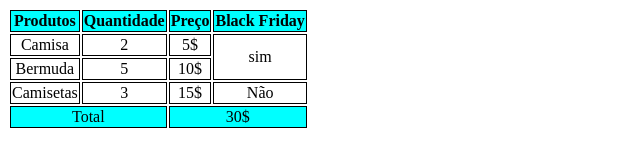
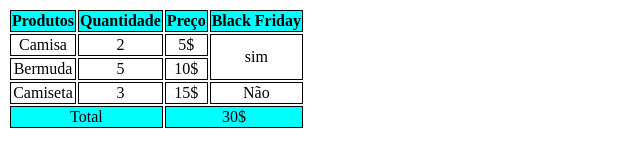
Before and after one commit to Jv-W/aula-tabela, a plain HTML site: page index.html in a window 1280 px wide. Shown: the full height of the page, 0-640 px from the left. Drawn offline with Linux system fonts and the light colour scheme.

Commit message:
trocando os de plural para singular

```diff
--- a/index.html
+++ b/index.html
@@ -49,7 +49,7 @@
                 <td>10$</td>
             </tr>
             <tr>
-                <td>Camisetas</td>
+                <td>Camiseta</td>
                 <td>3</td>
                 <td>15$</td>
                 <td>Não</td>
```
